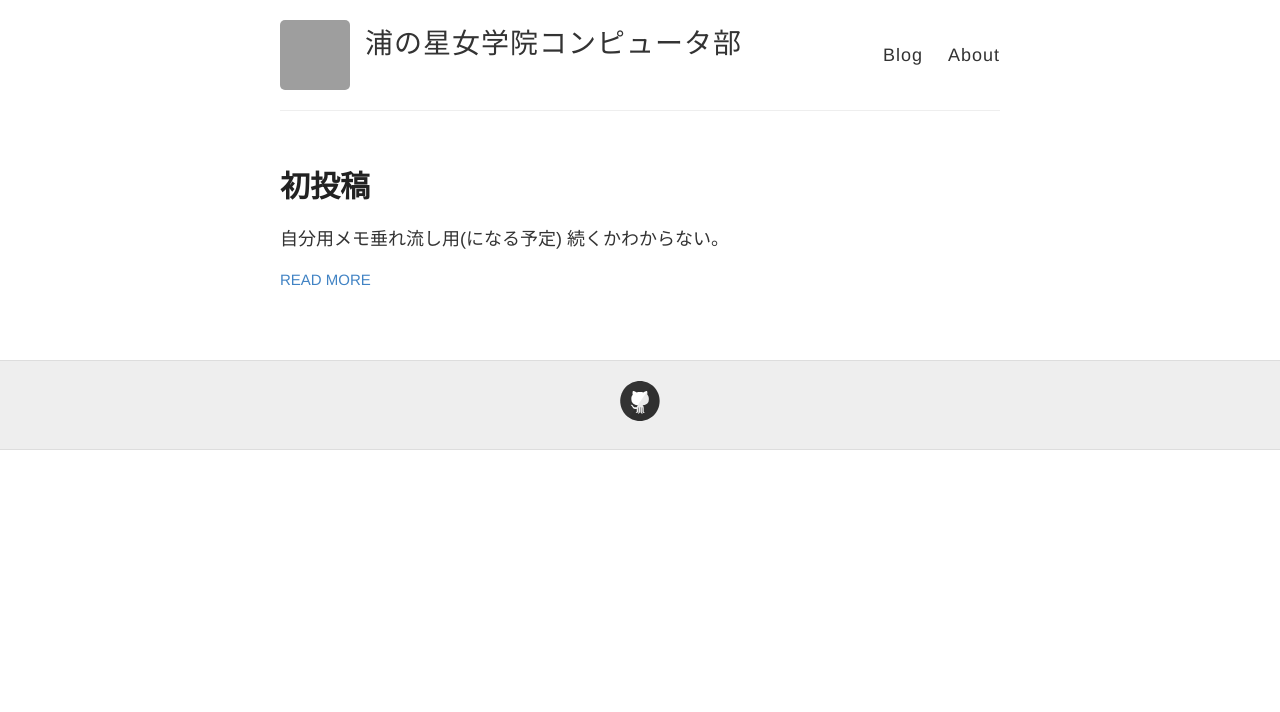
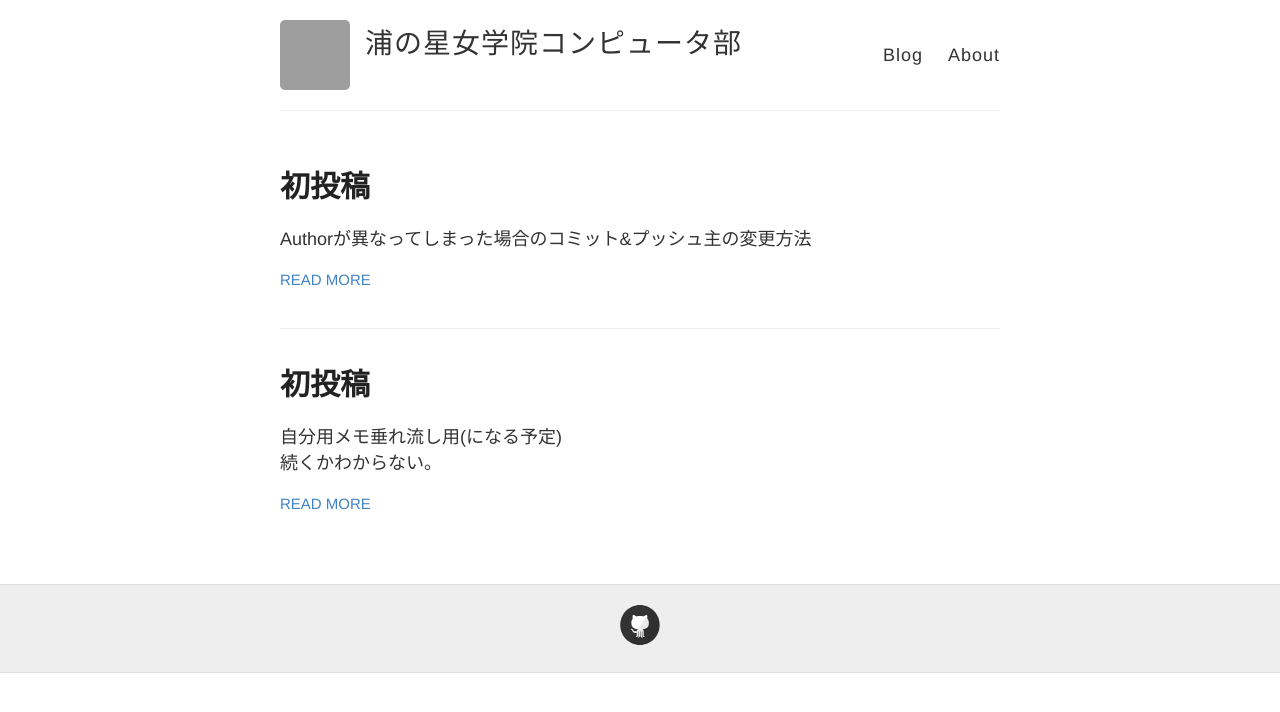
Before and after one commit to tt-coder/tt-coder.github.io, a Jekyll site: the page built from index.html, in a window 1280 px wide. Shown: the top 712 px of the page. Built offline with Jekyll 4.4.1, drawn with Linux system fonts in a browser that asks for light colours; grey boxes are pictures that could not be loaded.

Commit message:
add git-rename post

````diff
--- /dev/null
+++ b/_posts/2017-01-07-1-git-rename.md
@@ -0,0 +1,32 @@
+---
+layout: default
+title: 初投稿
+date: 2017/01/07 19:30
+---
+
+Authorが異なってしまった場合のコミット&プッシュ主の変更方法
+
+#コマンド
+##Author変更
+```
+git config --local user.name NAME
+git config --local user.email MAIL@MAIL.COM
+```
+
+##過去のコミット&プッシュ主変更
+```
+git filter-branch -f --env-filter
+"GIT_AUTHOR_NAME='NAME';
+ GIT_AUTHOR_EMAIL='MAIL@MAIL.COM';
+ GIT_COMMITTER_NAME='NAME';
+ GIT_COMMITTER_EMAIL='MAIL@MAIL.COM';
+" HEAD
+```
+
+```
+git push -f origin master
+```
+
+#参考
+http://qiita.com/sea_mountain/items/d70216a5bc16a88ed932
+http://tweeeety.hateblo.jp/entry/2015/03/10/211100
````
Also changed, not shown: _posts/2017-01-07-first-article.md (+1 -0 lines).
